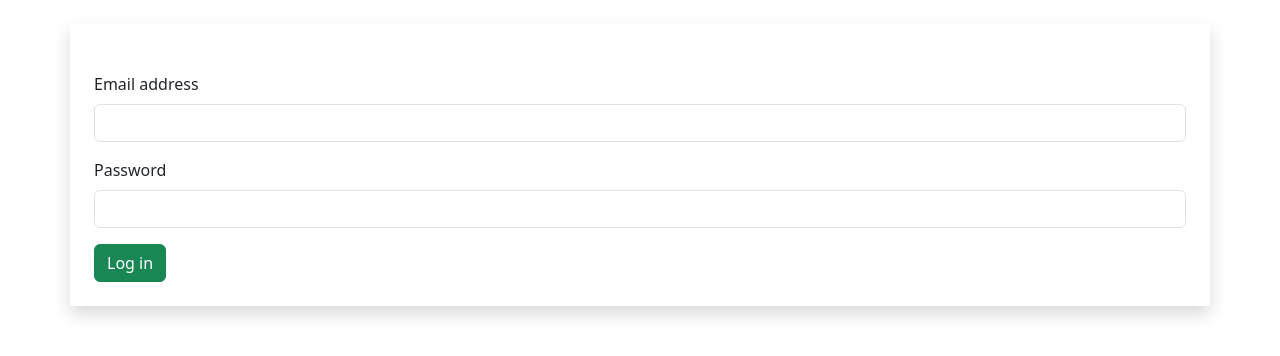
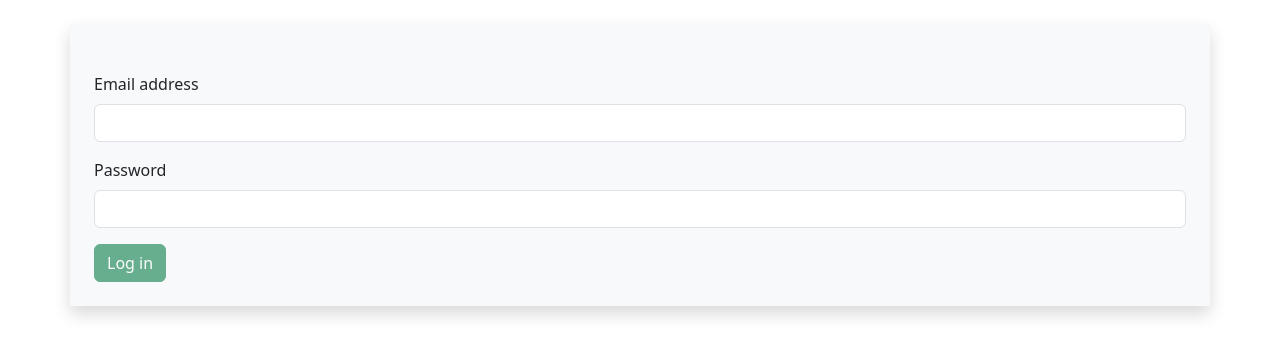
Before and after one commit to nagyattis81/vue3-workshop-2023, a Vue app: page / in a window 1280 px wide. Shown: the top 356 px of the page. Built offline with nearby package versions, Linux system fonts and the light colour scheme.

Commit message:
feat: icons

```diff
--- a/package.json
+++ b/package.json
@@ -11,6 +11,7 @@
     "@popperjs/core": "^2.11.8",
     "axios": "^1.6.1",
     "bootstrap": "^5.3.2",
+    "bootstrap-icons": "^1.11.1",
     "core-js": "^3.8.3",
     "vue": "^3.2.13",
     "vue-router": "^4.0.3"
--- a/src/App.vue
+++ b/src/App.vue
@@ -1,5 +1,5 @@
 <template>
-  <div class="container shadow p-4 mt-4">
+  <div class="container shadow p-4 mt-4 bg-light">
     <router-view />
   </div>
 </template>
--- a/src/main.ts
+++ b/src/main.ts
@@ -1,4 +1,5 @@
 import "bootstrap/dist/css/bootstrap.min.css";
+import "bootstrap-icons/font/bootstrap-icons.css";
 import { createApp } from "vue";
 import App from "./App.vue";
 import router from "./router";
--- a/src/views/LoginView.vue
+++ b/src/views/LoginView.vue
@@ -2,20 +2,36 @@
   <form class="pt-4">
     <div class="mb-3">
       <label for="email" class="form-label">Email address</label>
-      <input type="email" class="form-control" id="email" />
+      <input type="email" class="form-control" id="email" v-model="email" />
     </div>
     <div class="mb-3">
       <label for="password" class="form-label">Password</label>
-      <input type="password" class="form-control" id="password" />
+      <input
+        type="password"
+        class="form-control"
+        id="password"
+        v-model="password"
+      />
     </div>
-    <button type="submit" class="btn btn-success">Log in</button>
+    <button
+      type="submit"
+      class="btn btn-success"
+      v-on:click.prevent="login()"
+      :disabled="!email || !password"
+    >
+      Log in
+    </button>
   </form>
 </template>
 
-<script lang="ts">
-import { defineComponent } from "vue";
+<script setup lang="ts">
+import router from "@/router";
+import { ref } from "vue";
 
-export default defineComponent({
-  name: "LoginView",
-});
+const email = ref("");
+const password = ref("");
+
+function login() {
+  router.push("/status");
+}
 </script>
--- a/src/views/StatusView.vue
+++ b/src/views/StatusView.vue
@@ -1,24 +1,36 @@
 <template>
-  <div class="status">
-    <table class="table table-striped table-bordered">
-      <thead>
+  <div class="d-flex justify-content-center" v-if="!services.length">
+    <div class="spinner-border text-success" role="status">
+      <span class="visually-hidden">Loading...</span>
+    </div>
+  </div>
+  <table class="table table-striped table-bordered" v-else>
+    <thead class="table-success">
       <tr>
-          <th>Name</th>
+        <th>Microservice</th>
         <th>Status</th>
       </tr>
     </thead>
     <tbody>
       <tr v-for="service in services" :key="service.name">
         <td>{{ service.name }}</td>
-          <td>{{ service.status }}</td>
+        <td>
+          <i
+            v-if="service.status === 'UP'"
+            class="bi bi-check-circle-fill text-success"
+          ></i>
+          <i
+            v-if="service.status === 'DOWN'"
+            class="bi bi-x-circle-fill text-danger"
+          ></i>
+        </td>
       </tr>
     </tbody>
   </table>
-  </div>
 </template>
 
-<script lang="ts">
-import { defineComponent, ref } from "vue";
+<script setup lang="ts">
+import { ref } from "vue";
 import axios from "axios";
 import { API_URL } from "@/constants/api";
 import {
@@ -28,7 +40,6 @@ import {
 import { Service } from "@/interfaces/service";
 
 const services = ref<Service[]>([]);
-
 axios.get<SystemStatusHealtResponse>(API_URL).then((response) => {
   const responseServices = response.data.services;
   services.value = Object.keys(responseServices).map((name): Service => {
@@ -36,11 +47,4 @@ axios.get<SystemStatusHealtResponse>(API_URL).then((response) => {
     return { name, status: servcie.healthStatus };
   });
 });
-
-export default defineComponent({
-  name: "StatusView",
-  setup() {
-    return { services };
-  },
-});
 </script>
```
Also changed, not shown: 1 other file (tests, documents, lock files or other folders). Lines whose indentation alone changed are shown as unchanged.
